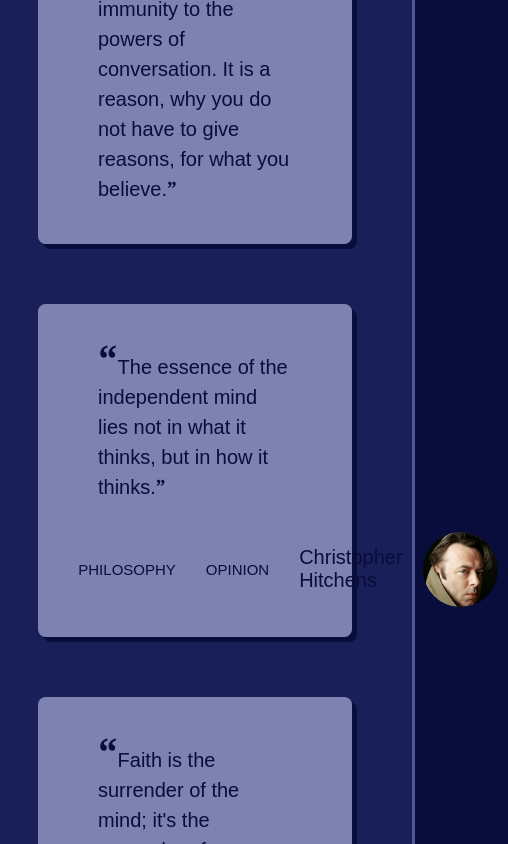
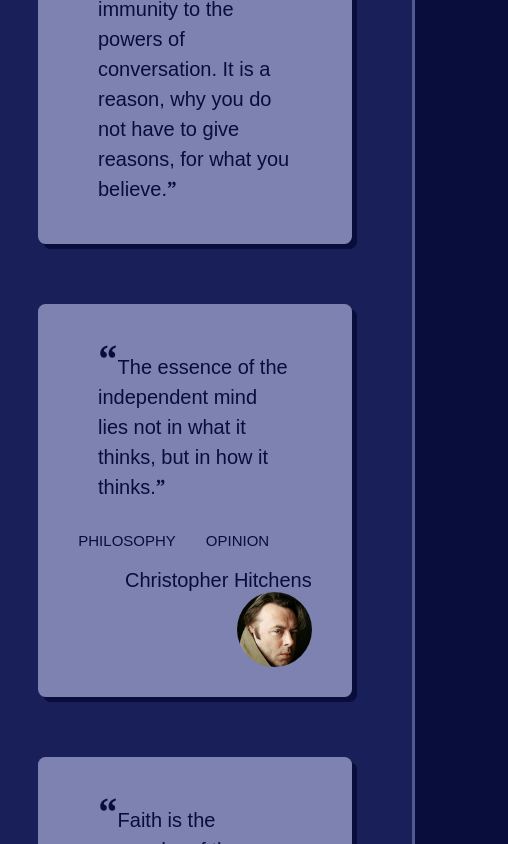
Before and after one commit to valtism/quotes-app, a plain HTML site: page index.html in a window 390 px wide. Both pictures are taken after a click on the element 195 px from the left and 3467 px from the top of the page. Shown: the part 3045-3889 px from the top of the page, 508 px wide, since content can reach past the window. Drawn offline with Linux system fonts and the light colour scheme; a web font is replaced by a local one.

Commit message:
Improved user experience for mobile

```diff
--- a/style.css
+++ b/style.css
@@ -50,7 +50,7 @@
     margin: 30px;
     box-shadow: 5px 5px #080D3B;
     display: flex;
-    flex-flow: column nowrap;
+    flex-flow: column wrap;
     align-items: center;
 }
 
@@ -60,7 +60,7 @@
 
 .quoteInformation {
     display: flex;
-    flex-flow: row nowrap;
+    flex-flow: row wrap;
     align-items: center;
     justify-content: space-between;
     text-align: center;
@@ -69,7 +69,7 @@
 
 .authorInformation {
     display: flex;
-    flex-flow: row nowrap;
+    flex-flow: row wrap;
     align-items: center;
     justify-content: end;
     text-align: center;
@@ -96,7 +96,7 @@
 .tags {
     font-size: 15px;
     display: flex;
-    flex-flow: row nowrap;
+    flex-flow: row wrap;
     align-items: center;
     justify-content: space-around;
 }
```
